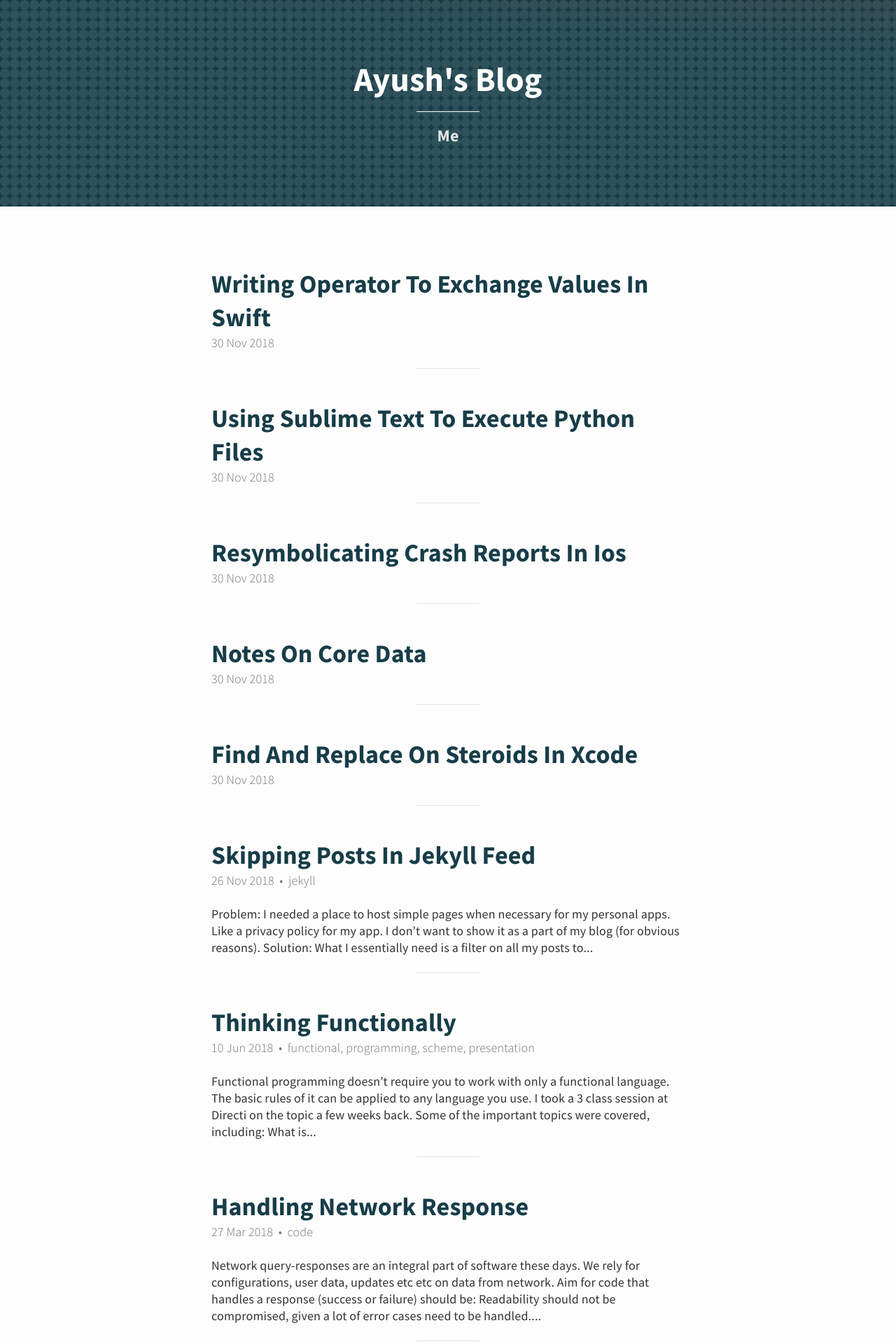
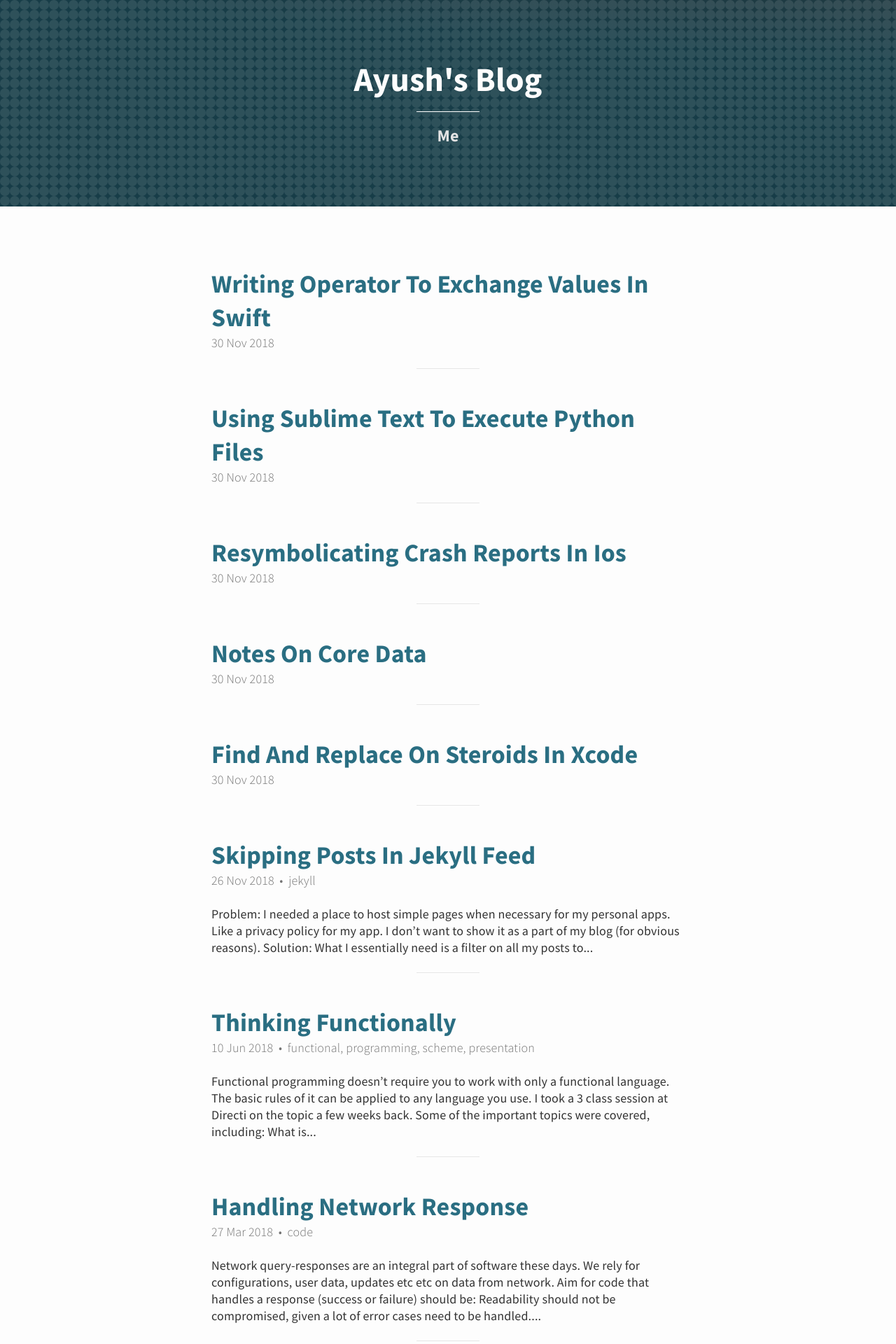
Before and after one commit to ayushgoel/ayushgoel.github.io, a Jekyll site: the page built from index.html, in a window 1280 px wide. Shown: the top 1920 px of the page at 70% size. Built offline with Jekyll 4.4.1, drawn with Linux system fonts in a browser that asks for light colours; nearby versions of some CDN libraries; the list of posts is cut into pages by our own code.

Commit message:
Lighten color for links

```diff
--- a/_sass/base.scss
+++ b/_sass/base.scss
@@ -36,7 +36,7 @@ html {
 
 /*- Link -*/
 a {
-  color: $main-color;
+  color: lighten($main-color, 15%);
   text-decoration: none;
   font-weight: 700;
   &:hover,
```
